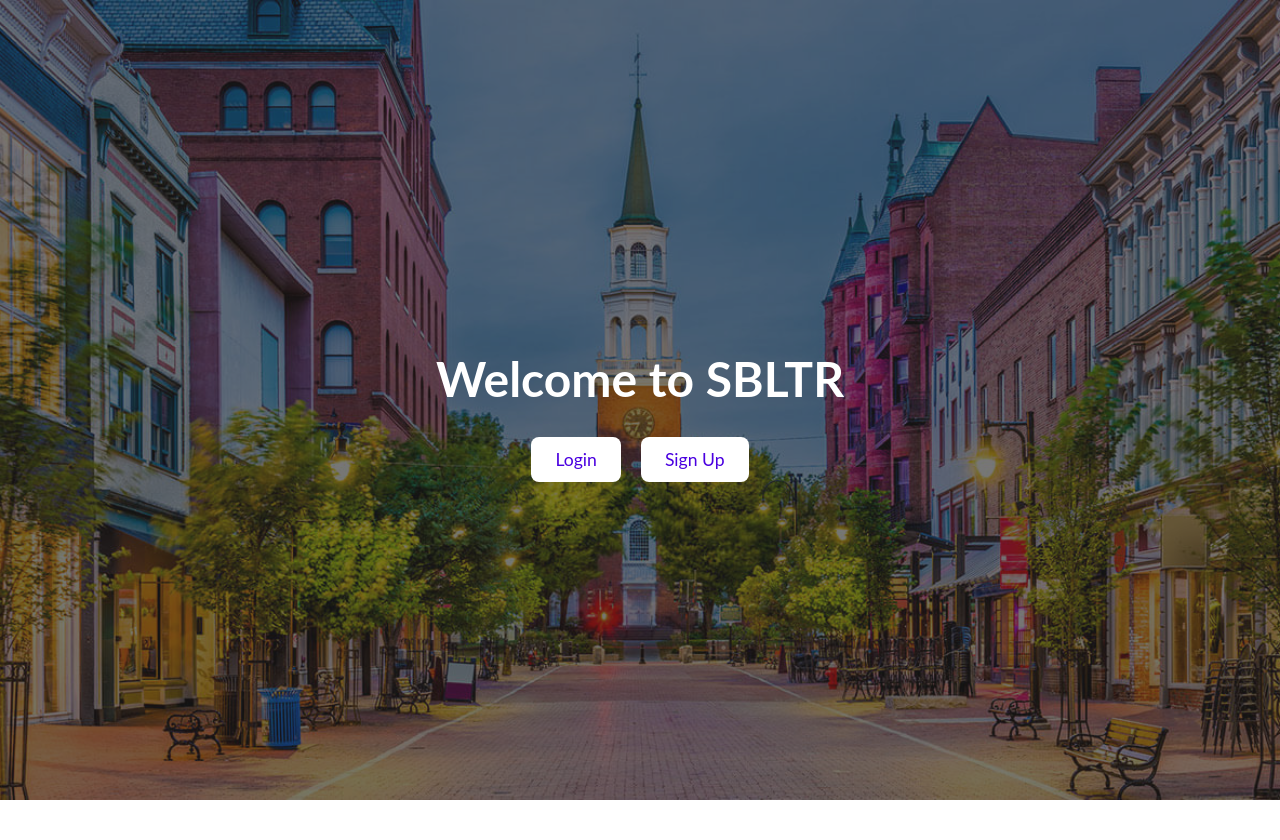
After one commit to jeffcooperr/sbltr, a Flask app: page /landing_page in a window 1280 px wide. The commit adds this page. Run offline with Flask 3, Linux system fonts and the light colour scheme.

Commit message:
added landing_page.html, added styles for it in styles.css, added background image to static/images/. edited app.py to route users to landing page if not logged in

```diff
--- a/app.py
+++ b/app.py
@@ -34,7 +34,7 @@ FIREBASE_APP_ID = os.getenv('FIREBASE_APP_ID')
 FIREBASE_MEASUREMENT_ID = os.getenv('FIREBASE_MEASUREMENT_ID')
 
 # Initialize Firestore
-cred = credentials.Certificate('../sbltr-c125d-firebase-adminsdk-fbsvc-d691b459c6.json')  # Update with the correct path
+cred = credentials.Certificate('../sbltr-c125d-firebase-adminsdk-fbsvc-becbe54e7f.json')  # Update with the correct path
 firebase_admin.initialize_app(cred)
 db = firestore.client()
 
@@ -91,7 +91,11 @@ def home():
 
         return render_template('index.html', listings=listings, google_api_key=GOOGLE_API_KEY, favorites=favorites)
 
-    return redirect(url_for('login'))
+    return redirect(url_for('landing_page'))
+
+@app.route('/landing_page')
+def landing_page():
+    return render_template('landing_page.html')
 
 
 @app.route('/add_listing', methods=['GET', 'POST'])
--- a/static/styles.css
+++ b/static/styles.css
@@ -301,3 +301,68 @@ header p {
     border-radius: 10px;
     box-shadow: 0 4px 8px rgba(0, 0, 0, 0.1);
 }
+
+/* Landing Page Styles */
+body.landing-page {
+    position: relative;
+    background: url("/static/images/landing_page_bg.jpg") no-repeat center center;
+    background-size: cover;
+    color: white;
+    text-align: center;
+    display: flex;
+    justify-content: center;
+    align-items: center;
+    height: 100vh;
+    margin: 0;
+    padding: 0;
+    overflow: hidden;
+}
+
+.overlay {
+    position: absolute;
+    top: 0;
+    left: 0;
+    width: 100%;
+    height: 100%;
+    background-color: rgba(30, 30, 30, 0.6);
+    z-index: 1;
+}
+
+.landing-page .landing-container {
+    position: relative;
+    z-index: 2;
+    height: 100%;
+    display: flex;
+    flex-direction: column;
+    justify-content: center;
+    align-items: center;
+    color: white;
+    text-align: center;
+    padding: 40px;
+}
+
+.landing-page .landing-container h1 {
+    font-size: 3em;
+    margin-bottom: 30px;
+}
+
+.landing-page .buttons {
+    display: flex;
+    gap: 20px;
+    justify-content: center;
+}
+
+.landing-page .btn {
+    background: white;
+    color: #4a00e0;
+    padding: 12px 24px;
+    border-radius: 8px;
+    font-size: 1.1em;
+    text-decoration: none;
+    transition: background 0.3s ease, color 0.3s ease;
+}
+
+.landing-page .btn:hover {
+    background: #f0f0f0;
+    color: #240082;
+}
--- /dev/null
+++ b/templates/landing_page.html
@@ -0,0 +1,19 @@
+<!DOCTYPE html>
+<html lang="en">
+<head>
+    <meta charset="UTF-8" />
+    <meta name="viewport" content="width=device-width, initial-scale=1.0" />
+    <title>Welcome</title>
+    <link rel="stylesheet" href="{{ url_for('static', filename='styles.css') }}" />
+</head>
+<body class="landing-page">
+    <div class="overlay"></div>
+    <div class="landing-container">
+        <h1>Welcome to SBLTR</h1>
+        <div class="buttons">
+            <a href="{{ url_for('login') }}" class="btn">Login</a>
+            <a href="{{ url_for('signup') }}" class="btn">Sign Up</a>
+        </div>
+    </div>
+</body>
+</html>
```
Also changed, not shown: static/images/landing_page_bg.jpg (added).
